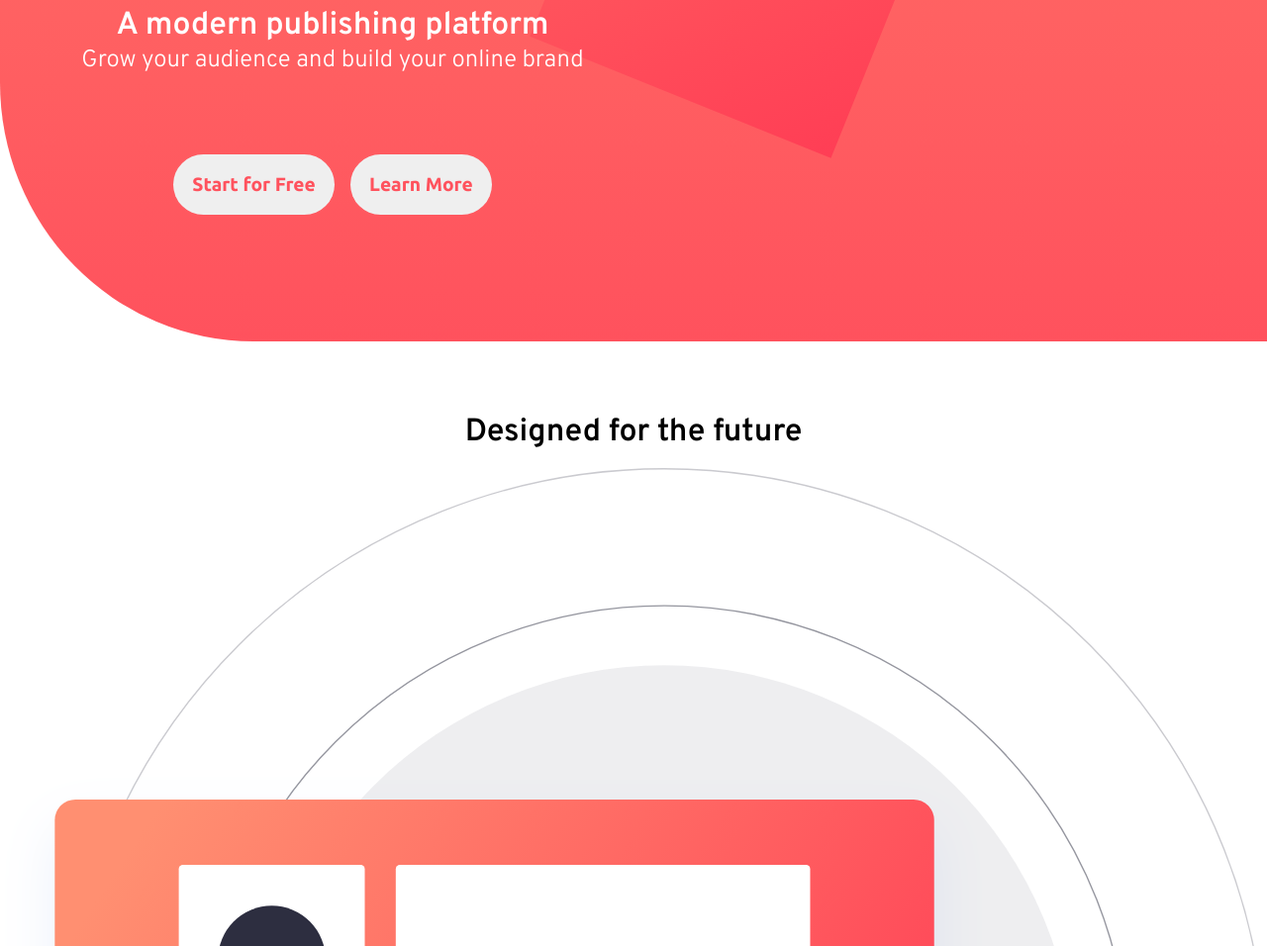
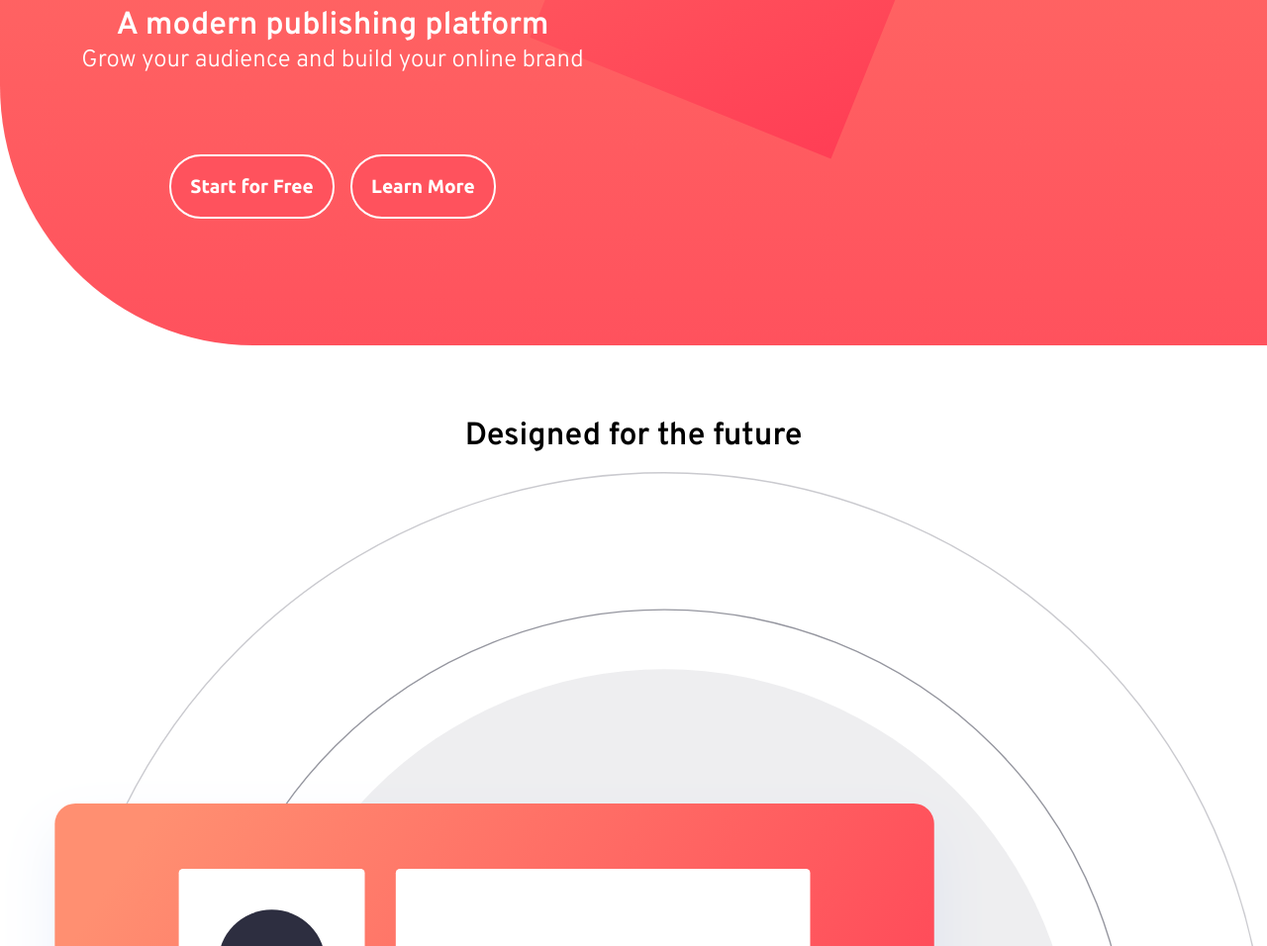
Before and after one commit to BismeetSingh/frontendmentor-blogr, a website: page public/index.html in a window 1280 px wide. Shown: the part 963-1919 px from the top of the page at 99% size. Drawn offline with Linux system fonts and the light colour scheme.

Commit message:
Fix background color for start buttons.

```diff
--- a/public/style.css
+++ b/public/style.css
@@ -74,8 +74,18 @@ button{
 .start-btn {
   color: var(--color-white);
   border-radius: 2rem;
+  background-color: var(--color-light-red);
+  border: 2px solid var(--color-white);
+  padding: 1em;
 
 }
+
+.start-btn:hover{
+  border: none;
+  color: var(--color-light-red);
+  background-color: var(--color-white);
+}
+
 .header-content  {
   color: var(--color-white);
   align-items: center;
@@ -112,13 +122,7 @@ button{
   font-size: 1.5rem;
 }
 
-.start-btn {
-  color: var(--color-light-red);
-  padding: 1em;
 
-
-
-}
 
 .start-container {
   display: flex;
```
